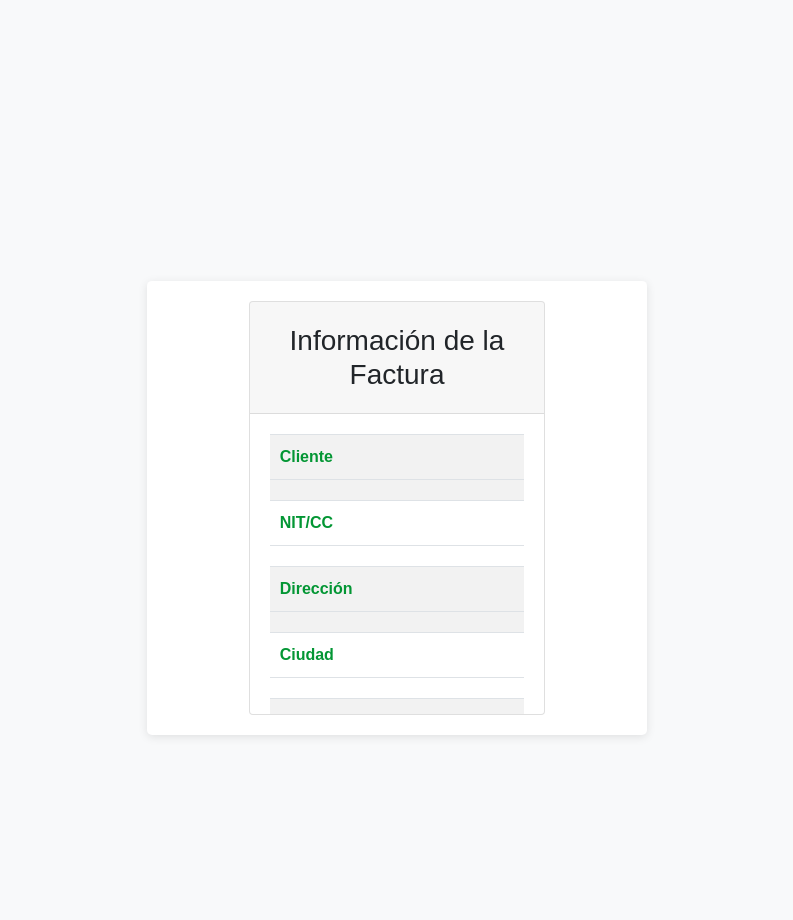
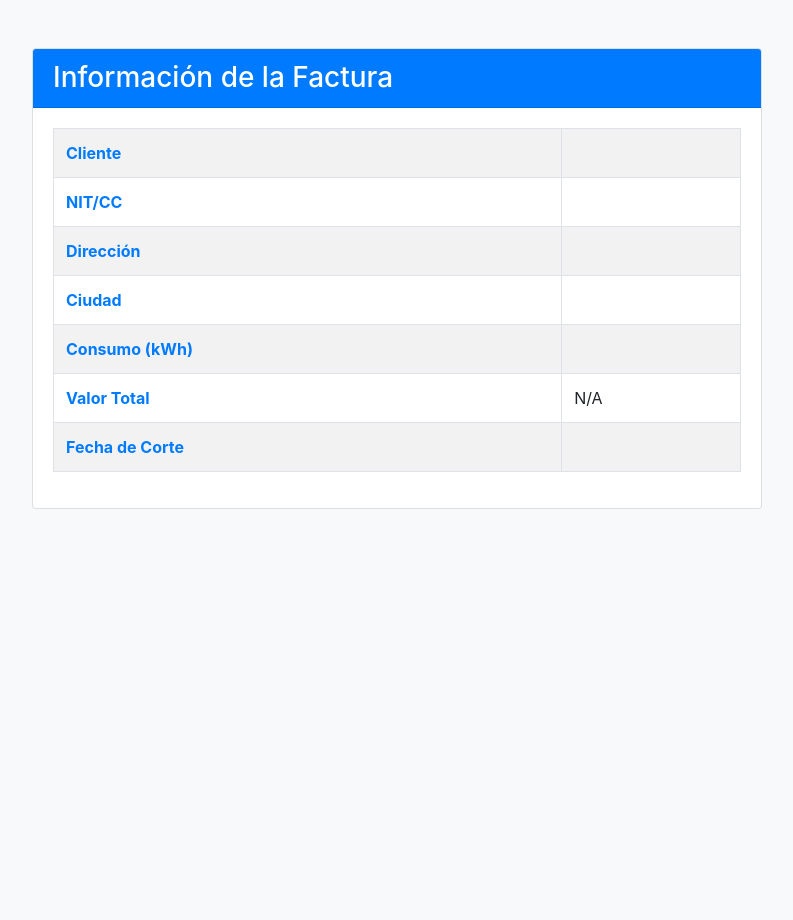
Before and after one commit to dcmg03/LenguajesProyecto, a Flask app: template templates/tabla.html in a window 1280 px wide. Shown: the whole page, without its empty margins (243-1036 px from the left). Run offline with Flask 3, Linux system fonts and the light colour scheme; the template is opened without the code that fills it, so the values that code supplies are empty; some libraries are stand-ins or nearby versions.

Commit message:
Modificaciones en las vistas del formato de cargue de archivos y de la tabla de resultados

```diff
--- a/main.py
+++ b/main.py
@@ -32,7 +32,10 @@ def upload():
 
         # Expresiones regulares para extraer la información
         cliente_regex = r'Cliente\s+(.*?)\s*Nit\.?\s*C\.?C\.?\s*(\d{1,2}\.?\d{3}\.?\d{3}-?\d{1,2})'
-        direccion_regex = r'Dirección\s+(.*?)\s*C[^a-zA-Z\d\s]?\s*(\d{1,5})'
+        direccion_regex = r'Dirección\s+(.*?)\s*(\d+\s*[A-Za-z]*\s*[A-Za-z]+\s*(?=N|Norte|S|Sur|E|Este|O|Oeste)?\s*\d+\s*-\s*\d+)'
+
+        #direccion_regex = r'Dirección\s+(.*?)\s+(\d+\s*[A-Za-z]*\s*[A-Za-z]+\s*\d+\s*-\s*\d+)'
+
         consumo_regex = r'Consumo\s+en\s*\(KWh\)\s*(\d+)'
         valor_total_regex = r'VALOR\s+TOTAL\s+A\s+PAGAR\s+\$([\d,.]+)'
         nit_cc_regex = r'Nit\.\s*C\.C\.\s*(\d+)'
--- a/static/styles.css
+++ b/static/styles.css
@@ -32,103 +32,3 @@
         width: 100%;
     }
 }
-
-body {
-    font-family: Arial, sans-serif;
-    background-color: #f2f2f2;
-}
-
-.container {
-    max-width: 500px;
-    margin: 50px auto;
-    padding: 20px;
-    background-color: #fff;
-    border-radius: 5px;
-    box-shadow: 0 2px 10px rgba(0, 0, 0, 0.1);
-    position: absolute;
-    top: 50%;
-    left: 50%;
-    transform: translate(-50%, -50%);
-}
-
-h1 {
-    text-align: center;
-    color: #333;
-}
-
-.file-input {
-    position: relative;
-    margin-bottom: 20px;
-}
-
-.file-input input[type="file"] {
-    position: absolute;
-    opacity: 0;
-    top: 0;
-    left: 0;
-}
-
-.file-input label {
-    display: block;
-    padding: 10px;
-    background: #eee;
-    border-radius: 5px;
-    box-shadow: 0 2px 5px rgba(0, 0, 0, 0.1);
-    transition: all 0.2s;
-    cursor: pointer;
-}
-
-.file-input:hover label {
-    background: #ddd;
-}
-
-.submit-btn {
-    display: block;
-    padding: 10px 15px;
-    background: #6195ff;
-    color: #fff;
-    border: none;
-    border-radius: 5px;
-    box-shadow: 0 2px 5px rgba(0, 0, 0, 0.1);
-    cursor: pointer;
-    transition: all 0.2s;
-}
-
-.submit-btn:hover {
-    background: #4180ff;
-}
-
-/* Estilos de la fila de datos de la tabla */
-.custom-table-row {
-    background-color: #ffffff;
-    color: #039634;
-}
-
-/* Estilos para el encabezado "Información de la Factura" */
-.card-header h3 {
-    margin: 0;
-    padding: 10px;
-    text-align: center;
-}
-
-.custom-table th,
-.custom-table td {
-    padding: 10px;
-    text-align: left;
-    display: block;
-}
-
-.custom-table th {
-    font-weight: bold;
-}
-
-.card-header,
-.card-body {
-    width: 100%;
-    height: auto;
-}
-
-.card-body {
-    max-height: 300px; /* Ajusta este valor según tus necesidades */
-    overflow-y: auto; /* Agrega barras de desplazamiento verticales si es necesario */
-}
--- a/templates/tabla.html
+++ b/templates/tabla.html
@@ -6,34 +6,34 @@
 <div class="row justify-content-center">
     <div class="col-md-8">
         <div class="card">
-            <div class="card-header">
+            <div class="card-header bg-primary text-white">
                 <h3 class="mb-0">Información de la Factura</h3>
             </div>
             <div class="card-body">
-                <table class="table table-striped custom-table">
+                <table class="table table-bordered table-striped">
                     <tbody>
-                        <tr class="custom-table-row">
-                            <th>Cliente</th>
+                        <tr>
+                            <th class="text-primary">Cliente</th>
                             <td>{{ cliente }}</td>
                         </tr>
-                        <tr class="custom-table-row">
-                            <th>NIT/CC</th>
+                        <tr>
+                            <th class="text-primary">NIT/CC</th>
                             <td>{{ nit_cc }}</td>
                         </tr>
-                        <tr class="custom-table-row">
-                            <th>Dirección</th>
+                        <tr>
+                            <th class="text-primary">Dirección</th>
                             <td>{{ direccion }}</td>
                         </tr>
-                        <tr class="custom-table-row">
-                            <th>Ciudad</th>
+                        <tr>
+                            <th class="text-primary">Ciudad</th>
                             <td>{{ ciudad }}</td>
                         </tr>
-                        <tr class="custom-table-row">
-                            <th>Consumo (kWh)</th>
+                        <tr>
+                            <th class="text-primary">Consumo (kWh)</th>
                             <td>{{ consumo }}</td>
                         </tr>
-                        <tr class="custom-table-row">
-                            <th>Valor Total</th>
+                        <tr>
+                            <th class="text-primary">Valor Total</th>
                             <td>
                                 {% if valor_total %}
                                 ${{ "{:.2f}".format(valor_total|float) }}
@@ -42,8 +42,8 @@
                                 {% endif %}
                             </td>
                         </tr>
-                        <tr class="custom-table-row">
-                            <th>Fecha de Corte</th>
+                        <tr>
+                            <th class="text-primary">Fecha de Corte</th>
                             <td>{{ fecha_corte }}</td>
                         </tr>
                     </tbody>
```
Also changed, not shown: templates/index.html (+5 -5 lines).
